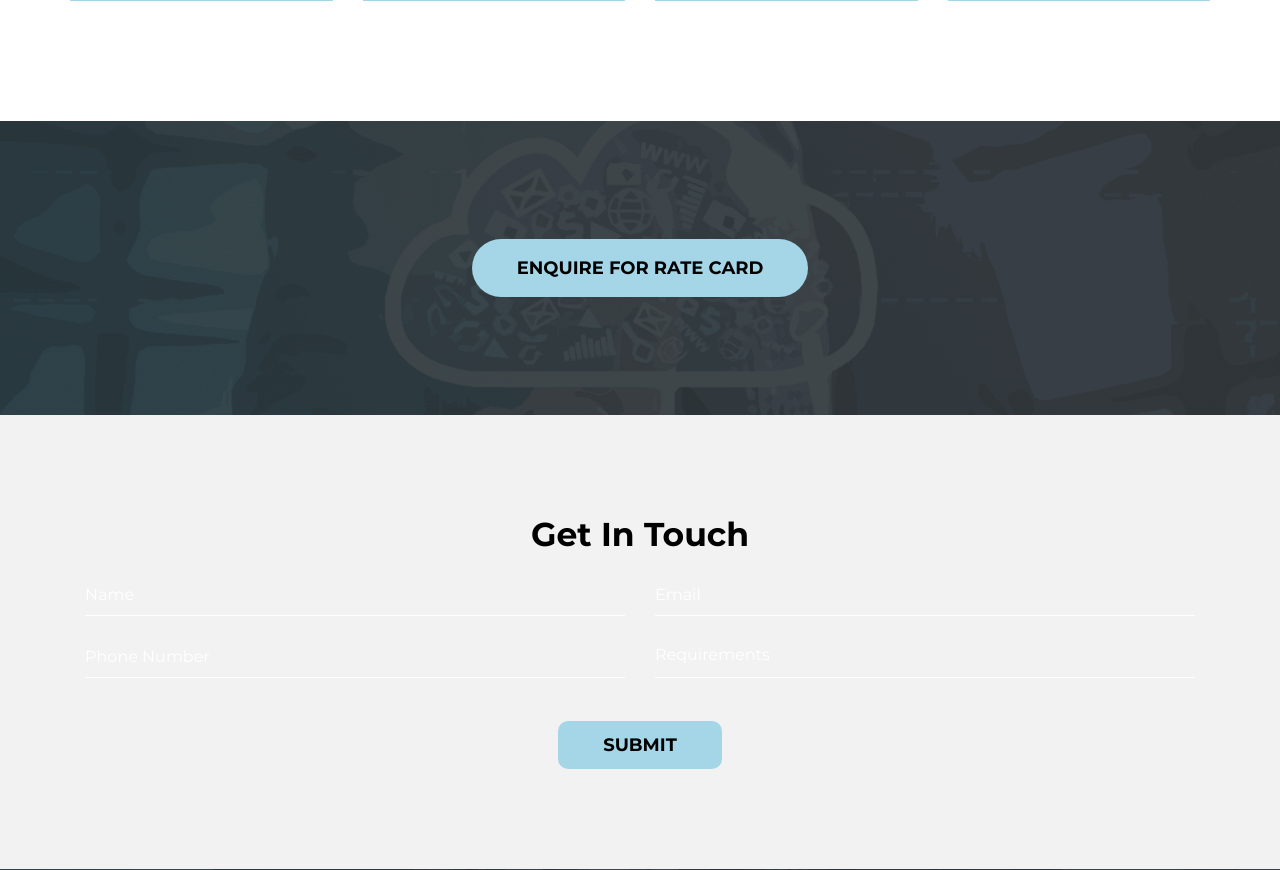
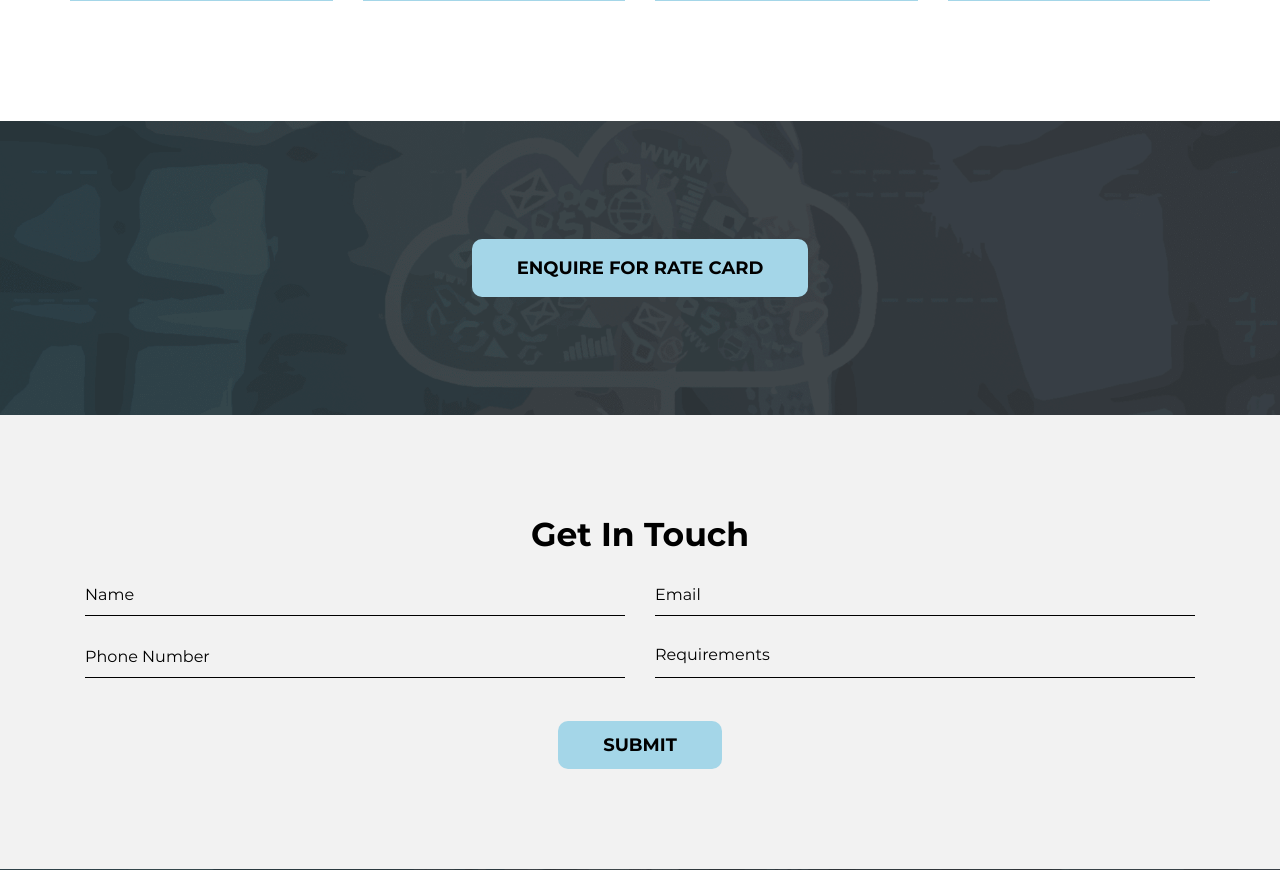
Before and after one commit to clouru/clouru-webpage, a PHP site: page / in a window 1280 px wide. Shown: the part 2543-3413 px from the top of the page. Run offline with PHP 8.4, Linux system fonts and the light colour scheme.

Commit message:
fix input field css conflict

```diff
--- a/assets/css/style.css
+++ b/assets/css/style.css
@@ -2356,6 +2356,7 @@ body.open-custom-popup .site-header.allot-position {
 .cta-button,
 input[type="submit"] {
   background: #a4d6e8;
+  border-radius: 10px;
 }
 footer#colophon {
   background: url(../images/agency-banner.webp);
@@ -2428,14 +2429,14 @@ footer .footer-contact .email a,
   }
 }
 
-#enquiry-form input[type="text"], #enquiry-form input[type="email"], #enquiry-form textarea {
+.banner.res-banner input[type="text"], .banner.res-banner input[type="email"], .banner.res-banner textarea {
   color: #FFF;
   border-bottom: 1px solid #FFF;
 }
-#enquiry-form input[type="text"]:focus, #enquiry-form input[type="email"]:focus, #enquiry-form textarea:focus {
+.banner.res-banner input[type="text"]:focus, .banner.res-banner input[type="email"]:focus, .banner.res-banner textarea:focus {
   color: #FFF;
   border-bottom: 1px solid #a4d6e8;
 }
-#enquiry-form input[type="text"]::placeholder, #enquiry-form textarea::placeholder,  #enquiry-form input[type="email"]::placeholder{
+.banner.res-banner input[type="text"]::placeholder, .banner.res-banner textarea::placeholder,  .banner.res-banner input[type="email"]::placeholder{
   color: #FFF;
 }
```
